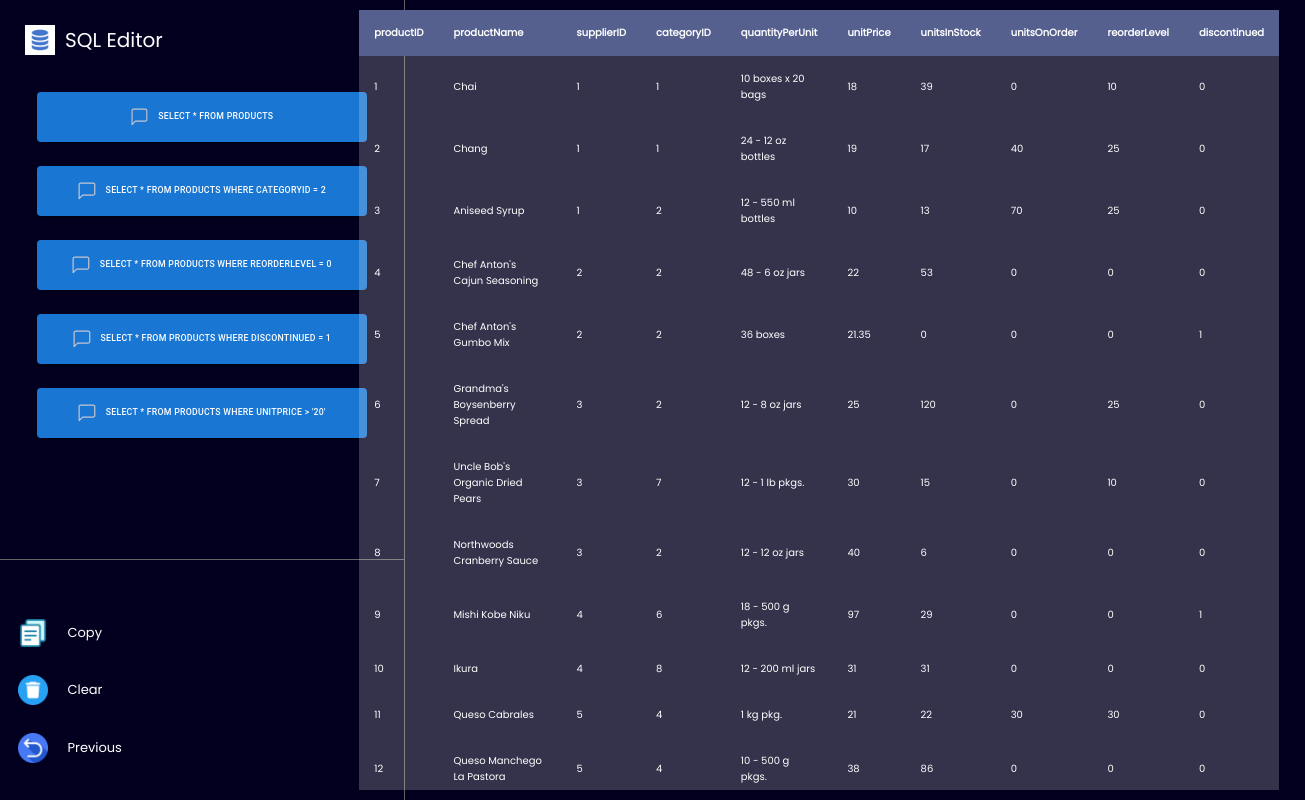
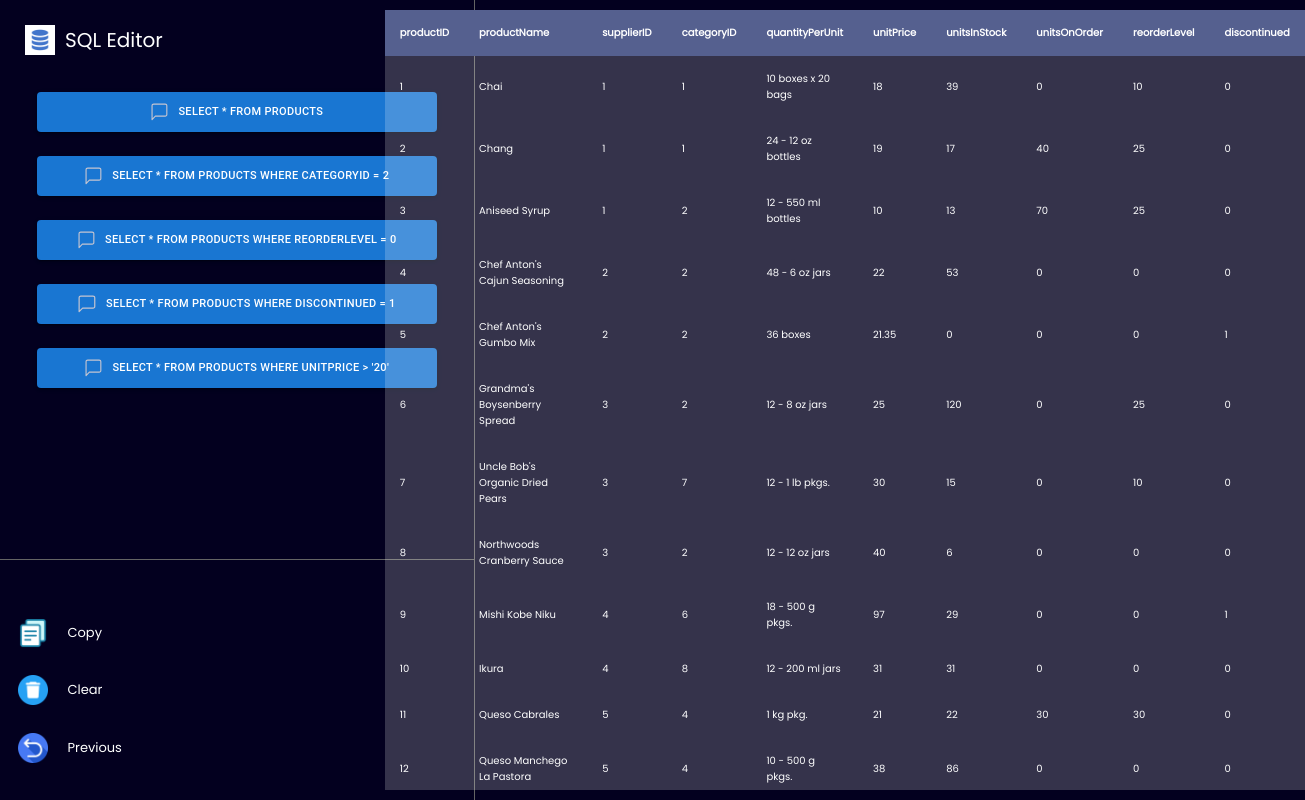
Before and after one commit to akhiranandan/sql-query-editor, a React (Create React App) app: page / in a window 1280 px wide. Shown: the whole page, 1305 px wide, since content can reach past the window. Built offline with nearby package versions, Linux system fonts and the light colour scheme.

Commit message:
button text size

```diff
--- a/src/App.css
+++ b/src/App.css
@@ -56,13 +56,14 @@ body {
 }
 
 .query {
+  font-size: 11px !important;
   display: flex;
   align-items: center;
   background: transparent ;
   color: rgba(222, 222, 222, 1);
   padding: 15 rem;
-  width: 33rem;
-  height: 5rem;
+  width: 40rem;
+  height: 4rem;
   border-radius: 0.5rem;
   border: 1px solid rgba(98, 98, 98, 1);
   margin: 12px !important;
@@ -88,7 +89,7 @@ body {
   .container {
     position: absolute;
     top: 50%;
-    left: 64%;
+    left: 66%;
     max-height: 780px;
     overflow-y: scroll;
     -webkit-transform: translate(-50%, -50%);
```
